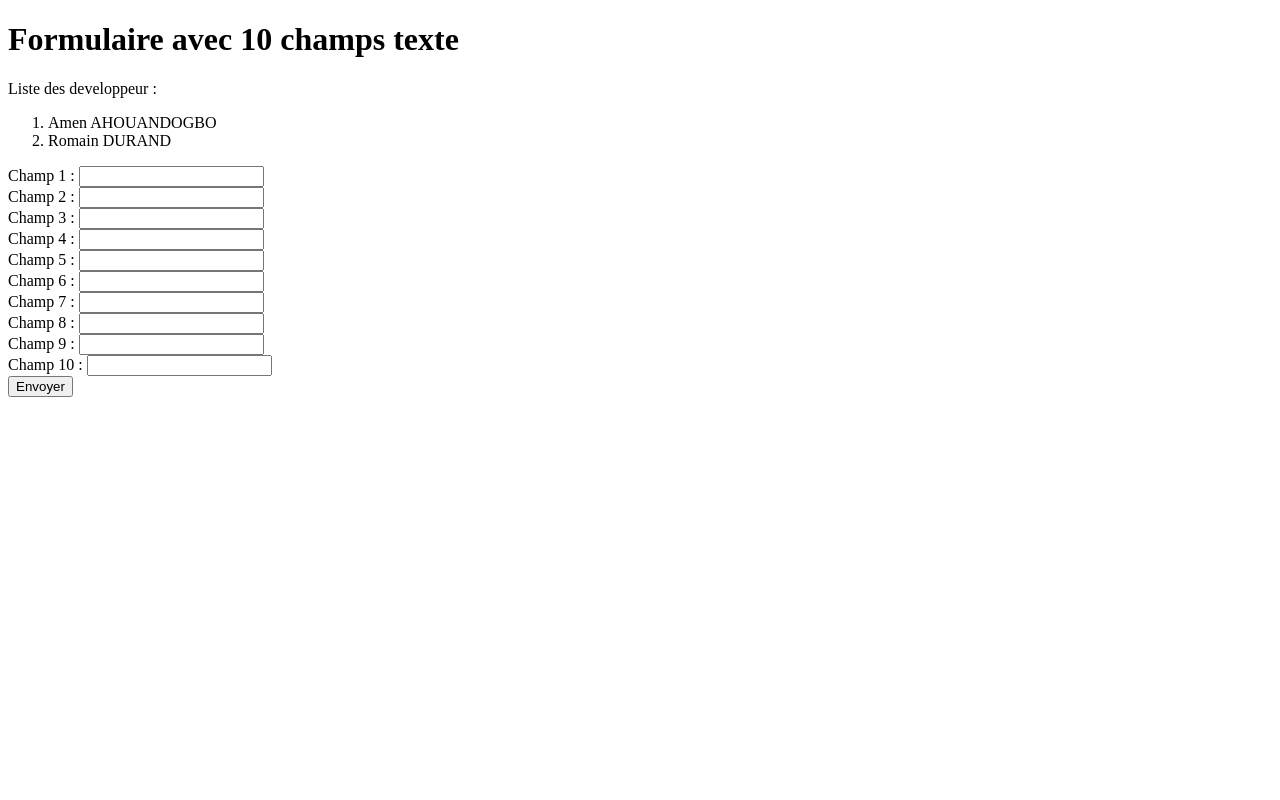
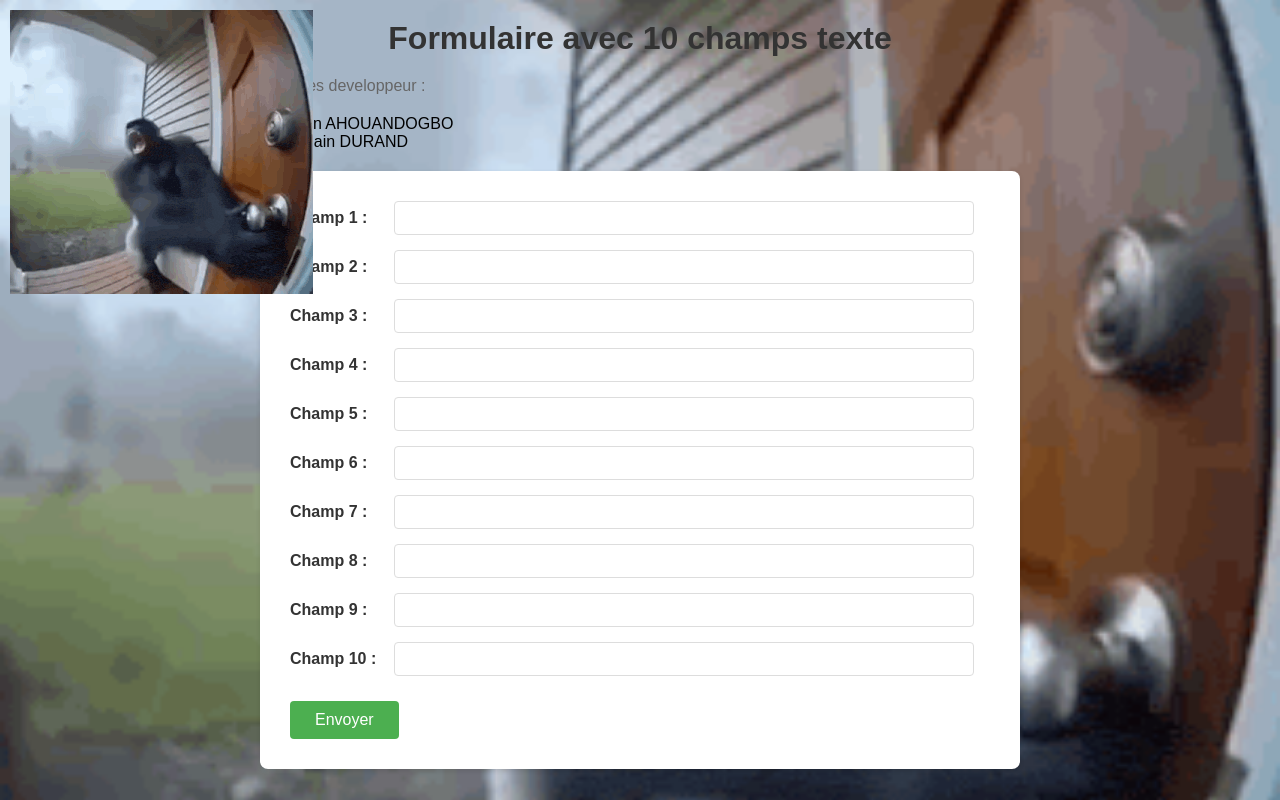
Before and after one commit to Jores02/projet_formulaire, a PHP site: page / in a window 1280 px wide. Run offline with PHP 8.4, Linux system fonts and the light colour scheme.

Commit message:
feat: Css important

```diff
--- a/index.php
+++ b/index.php
@@ -51,6 +51,7 @@ if ($_SERVER['REQUEST_METHOD'] === 'POST') {
 <head>
     <meta charset="UTF-8">
     <title>Formulaire 10 champs</title>
+    <link rel="stylesheet" href="style.css">
 </head>
 <body>
     <h1>Formulaire avec 10 champs texte</h1>
@@ -83,5 +84,6 @@ if ($_SERVER['REQUEST_METHOD'] === 'POST') {
         <h2>Valeur choisie au hasard :</h2>
         <p><strong><?= htmlspecialchars($randomValue) ?></strong></p>
     <?php endif; ?>
+    <img src="monkey-tornado.gif" id="gif">
 </body>
 </html>
--- /dev/null
+++ b/style.css
@@ -0,0 +1,96 @@
+* {
+    margin: 0;
+    padding: 0;
+    box-sizing: border-box;
+}
+
+body {
+    font-family: Arial, sans-serif;
+    background-color: #f4f4f4;
+    padding: 20px;
+    max-width: 800px;
+    margin: 0 auto;
+    background-image: url('monkey-tornado.gif');
+    background-size: cover;
+    background-position: center;
+    background-attachment: fixed;
+}
+
+h1 {
+    color: #333;
+    margin-bottom: 20px;
+    text-align: center;
+}
+
+h2 {
+    color: #555;
+    margin-top: 30px;
+    margin-bottom: 15px;
+}
+
+p {
+    margin-bottom: 20px;
+    color: #666;
+}
+
+ol {
+    margin-left: 20px;
+    margin-bottom: 20px;
+}
+
+form {
+    background-color: white;
+    padding: 30px;
+    border-radius: 8px;
+    box-shadow: 0 2px 5px rgba(0,0,0,0.1);
+}
+
+form div {
+    margin-bottom: 15px;
+}
+
+label {
+    display: inline-block;
+    width: 100px;
+    font-weight: bold;
+    color: #333;
+}
+
+input[type="text"] {
+    padding: 8px 12px;
+    border: 1px solid #ddd;
+    border-radius: 4px;
+    width: calc(100% - 120px);
+    font-size: 14px;
+}
+
+input[type="text"]:focus {
+    outline: none;
+    border-color: #4CAF50;
+}
+
+button {
+    background-color: #4CAF50;
+    color: white;
+    padding: 10px 25px;
+    border: none;
+    border-radius: 4px;
+    cursor: pointer;
+    font-size: 16px;
+    margin-top: 10px;
+}
+
+button:hover {
+    background-color: #45a049;
+}
+
+strong {
+    color: #4CAF50;
+    font-size: 18px;
+}
+
+#gif{
+    position: fixed;
+    top: 10px;
+    left: 10px;
+}
```
Also changed, not shown: monkey-tornado.gif (added).
